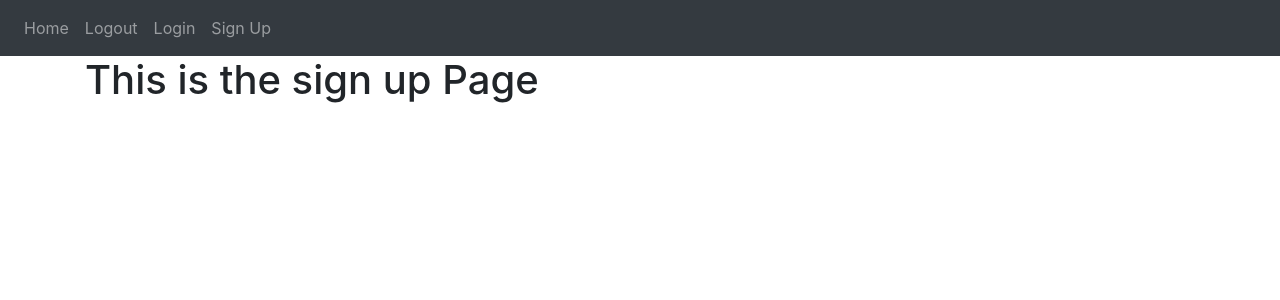
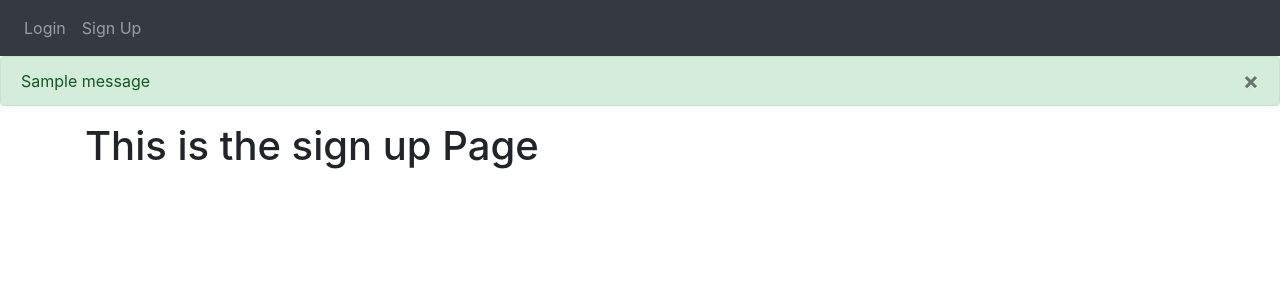
Before and after one commit to ilaiazulay/Nahal-Kofer, a Flask app: page /sign-up in a window 1280 px wide. Shown: the top 300 px of the page. Run offline with Flask 3, Linux system fonts and the light colour scheme; one stand-in notice (Sample message) is shown; parts of the project's set-up code (start-up, migrations or seed data) failed here and were passed over; some libraries are stand-ins or nearby versions.

Commit message:
base template

```diff
--- a/website/templates/base.html
+++ b/website/templates/base.html
@@ -25,13 +25,38 @@
 
       <div class="collapse navbar-collapse" id="navbar">
         <div class="navbar-nav">
+          {% if user.is_authenticated %}
           <a class="nav-item nav-link" id="home" href="/">Home</a>
           <a class="nav-item nav-link" id="logout" href="/logout">Logout</a>
+          {% else %}
           <a class="nav-item nav-link" id="login" href="/login">Login</a>
           <a class="nav-item nav-link" id="signUp" href="/sign-up">Sign Up</a>
+          {% endif %}
         </div>
       </div>
     </nav>
+
+    {% with messages = get_flashed_messages(with_categories=true) %}
+    {% if messages %}
+      {% for category, message in messages %}
+      {% if category == 'error' %}
+      <div class="alert alert-danger alter-dismissable fade show" role="alert">
+        {{ message }}
+        <button type="button" class="close" data-dismiss="alert">
+          <span aria-hidden="true">&times;</span>
+        </button>
+      </div>
+      {% else %}
+      <div class="alert alert-success alter-dismissable fade show" role="alert">
+        {{ message }}
+        <button type="button" class="close" data-dismiss="alert">
+          <span aria-hidden="true">&times;</span>
+        </button>
+      </div>
+      {% endif %}
+      {% endfor %}
+    {% endif %}
+    {% endwith %}
 
     <div class="container">
       {% block content %}
```
